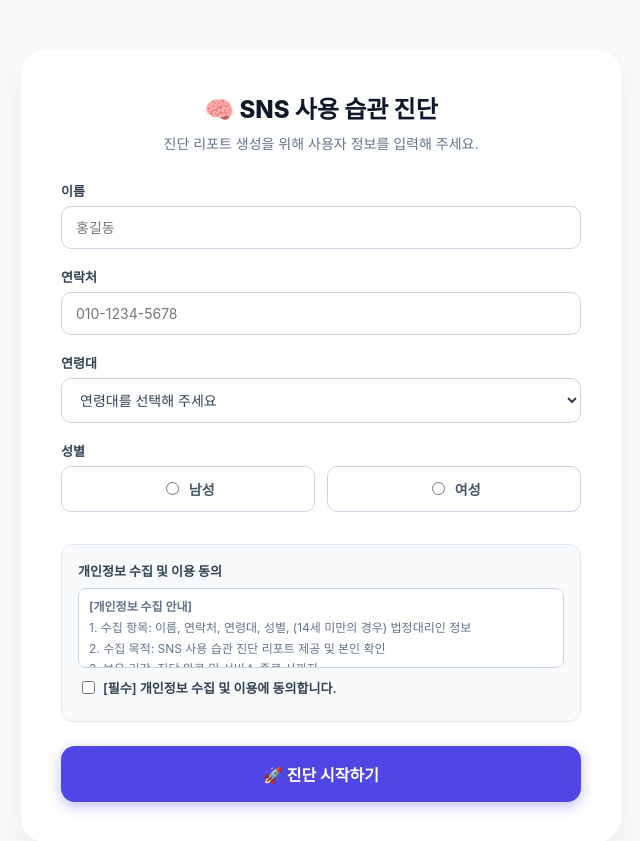
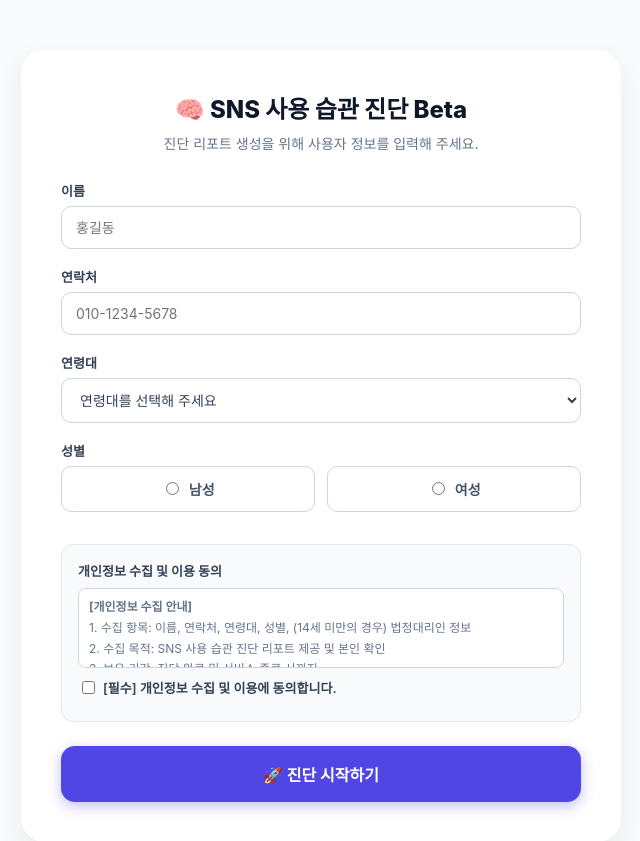
Before and after one commit to liquid0000/BigData_AI_Project_Team6, a Flask app: page / in a window 1280 px wide. Shown: the top 841 px of the page, without its empty margins (319-959 px from the left). Run offline with Flask 3, Linux system fonts and the light colour scheme.

Commit message:
베타 글자 추가

```diff
--- a/templates/index.html
+++ b/templates/index.html
@@ -15,7 +15,7 @@
     <div class="container" style="max-width: 520px; margin: 0 auto; background: #ffffff; padding: 40px; border-radius: 24px; box-shadow: 0 10px 30px rgba(0,0,0,0.06);">
 
         <header style="text-align: center; margin-bottom: 28px;">
-            <h1 style="font-size: 24px; color: #0f172a; font-weight: 800; margin-bottom: 8px;">🧠 SNS 사용 습관 진단</h1>
+            <h1 style="font-size: 24px; color: #0f172a; font-weight: 800; margin-bottom: 8px;">🧠 SNS 사용 습관 진단 Beta</h1>
             <p style="color: #64748b; font-size: 14px; margin: 0;">진단 리포트 생성을 위해 사용자 정보를 입력해 주세요.</p>
         </header>
 
--- a/templates/result.html
+++ b/templates/result.html
@@ -240,7 +240,7 @@
 
         <div style="text-align: center;">
             <span class="badge">진단 리포트</span>
-            <h1 class="user-title"><span id="userNameDisplay">사용자</span>님의 SNS 사용 습관 진단</h1>
+            <h1 class="user-title"><span id="userNameDisplay">사용자</span>님의 SNS 사용 습관 진단 Beta</h1>
             <p class="sub-text">
                 연령대: <strong id="userAgeDisplay">-</strong> | 통합 데이터셋 <strong id="datasetCountDisplay">실시간</strong> 정밀 비교
             </p>
```
